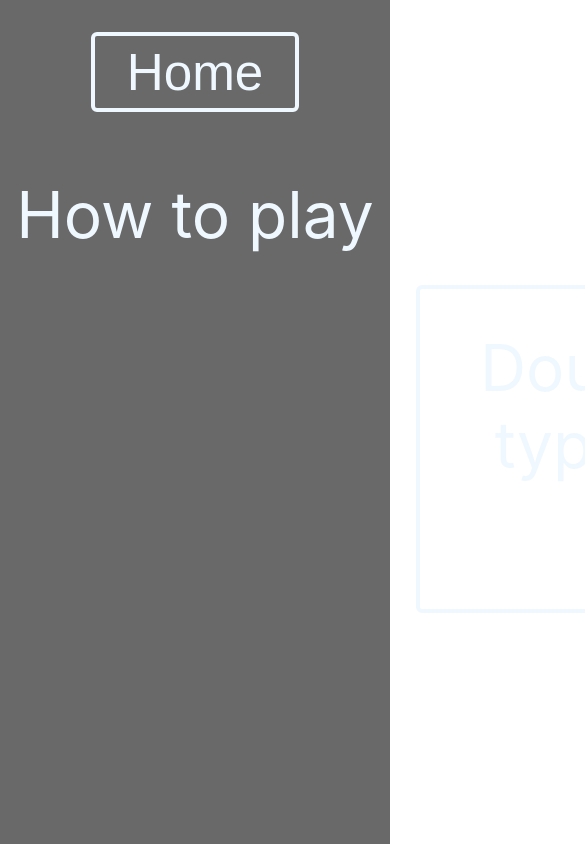
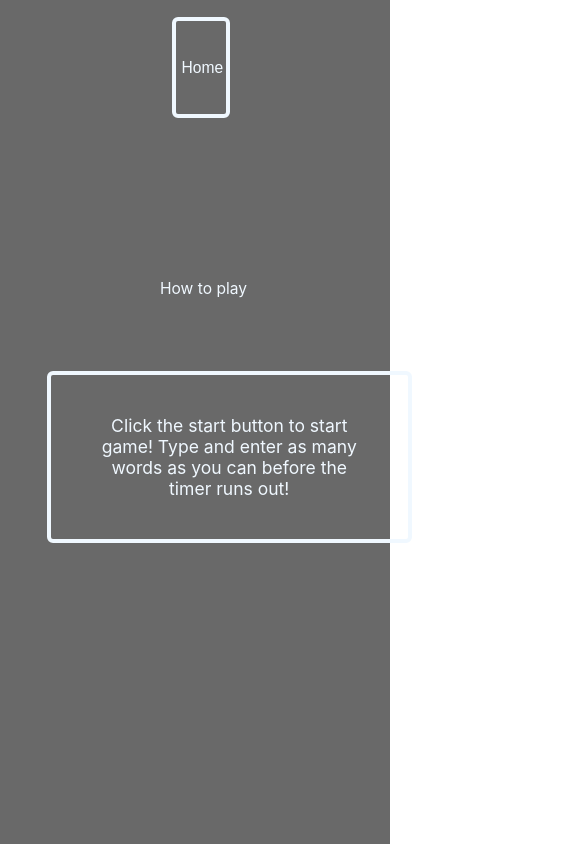
Before and after one commit to Mike2081/Speed-Typr, a React (Create React App) app in the folder Front-end/: page /how-to-play in a window 390 px wide. Shown: the top 844 px of the page, 585 px wide, since content can reach past the window. Built offline with nearby package versions, Linux system fonts and the light colour scheme.

Commit message:
Every page of speed typr is now responsive

```diff
--- a/Front-end/src/Assets/Javascript/How.js
+++ b/Front-end/src/Assets/Javascript/How.js
@@ -14,7 +14,7 @@ export default class How extends Component {
           How to play
         </div>
         <div className='info'>
-          Double click the start button and type as many words as you can before the timer runs out!
+        Click the start button to start game! Type and enter as many words as you can before the timer runs out!
         </div>
         <div className='color'></div>
       </div>
--- a/Front-end/src/Assets/Javascript/Page.js
+++ b/Front-end/src/Assets/Javascript/Page.js
@@ -25,7 +25,7 @@ export default class Page extends Component {
             words16:[],
             input: '',
             score:0,
-            count: 9999,
+            count: 30,
         }
     };
     wordsFetch = () => {
@@ -227,7 +227,7 @@ export default class Page extends Component {
                 }))
               } else {
                 clearInterval(this.interval)
-                alert('GAME OVER' + '' + 'SCORE:' + this.state.score)
+                alert('GAME OVER' + '                                                                            ' + 'SCORE:' + this.state.score)
               }
             },
             1000
@@ -362,7 +362,7 @@ export default class Page extends Component {
             </Link>
             <div className='back'>
                 <form className='search' onSubmit={(event)=>this.handlekey(event)} onChange={this.handleChange}>
-                    <input className = 'textBar' type ="reset" type='text' ref={this.input} value={this.state.input} />
+                    <input className = 'textBar' type='text' autoFocus ref={this.input} value={this.state.input} />
                 </form>
             </div>
       </div>
--- a/Front-end/src/Assets/Styles/How.css
+++ b/Front-end/src/Assets/Styles/How.css
@@ -10,34 +10,39 @@
 }
 
 .home-button {
-  position: relative;
-  top: 2rem;
+  position: fixed;
+  top: 2%;
   background-color: dimgray;
-  height: 5rem;
-  width: 13rem;
-  font-size: 3.2rem;
+  height: 12%;
+  width: 15%;
+  font-size: 4vw;
   color: aliceblue;
   border: solid 4px;
   border-radius: 6px;
+  left: 44%;
 }
 
 .how-title {
-  position: relative;
-  top: 6rem;
+  position: fixed;
+  -webkit-box-pack: center;
+      -ms-flex-pack: center;
+          justify-content: center;
+  top: 33%;
   color: aliceblue;
-  font-size: 4rem;
+  font-size: 4vw;
+  left: 41%;
 }
 
 .info {
   color: aliceblue;
   border: solid 4px;
   border-radius: 6px;
-  position: relative;
-  width: 64rem;
-  height: 15rem;
-  top: 8rem;
-  left: 26rem;
-  font-size: 4rem;
+  position: fixed;
+  width: 71%;
+  height: auto;
+  top: 44%;
+  left: 12%;
+  font-size: 4.5vw;
   padding: 2.5rem;
 }
 /*# sourceMappingURL=How.css.map */
--- a/Front-end/src/Assets/Styles/How.scss
+++ b/Front-end/src/Assets/Styles/How.scss
@@ -10,34 +10,36 @@
 }
 
 .home-button{
-    position: relative;
-    top: 2rem;
+    position: fixed;
+    top: 2%;
     background-color: dimgray;
-    height: 5rem;
-    width: 13rem;
-    font-size: 3.2rem;
+    height: 12%;
+    width: 15%;
+    font-size: 4vw;
     color: aliceblue;
     border: solid 4px;
     border-radius: 6px;
+    left: 44%;
 }
 
 .how-title{
-    position: relative;
-    top: 6rem;
+    position: fixed;
+    justify-content: center;
+    top: 33%;
     color: aliceblue;
-    font-size: 4rem;
+    font-size: 4vw;
+    left: 41%;
 }
 
 .info{
     color: aliceblue;
     border: solid 4px;
     border-radius: 6px;
-    position: relative;
-    width: 64rem;
-    height: 15rem;
-    top: 8rem;
-    left: 26rem;
-    font-size: 4rem;
+    position: fixed;
+    width: 71%;
+    height: auto;
+    top: 44%;
+    left: 12%;
+    font-size: 4.5vw;
     padding: 2.5rem;
-
 }
```
Also changed, not shown: 1 other file (tests, documents, lock files or other folders).
